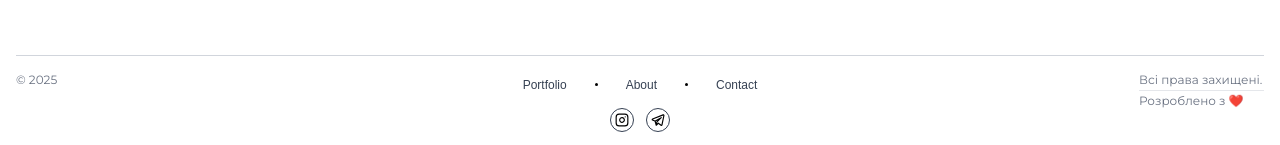
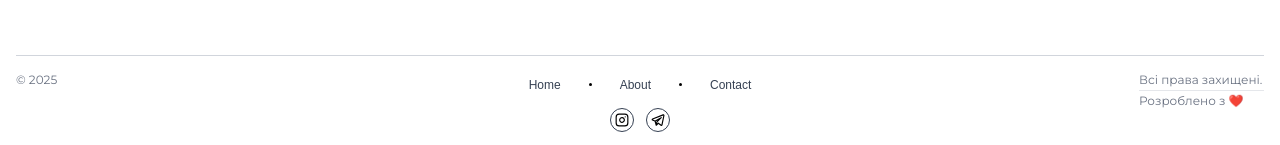
Before and after one commit to Ilia1997/zoia-porfolio, a Next.js app: page / in a window 1280 px wide. Shown: the part 1981-2126 px from the top of the page. Built offline with nearby package versions, Linux system fonts and the light colour scheme.

Commit message:
Update Footer component to rename 'Portfolio' link to 'Home'

```diff
--- a/src/app/Footer.tsx
+++ b/src/app/Footer.tsx
@@ -13,7 +13,7 @@ export const Footer = () => {
             <nav className="flex items-center justify-center gap-4">
               <Link href="/">
                 <span className="text-gray-700 hover:text-gray-400 transition-all px-3 py-2 rounded-md text-xs font-medium">
-                  Portfolio
+                  Home
                 </span>
               </Link>
               <span className="w-[3px] h-[3px] bg-black rounded-full"></span>
```
